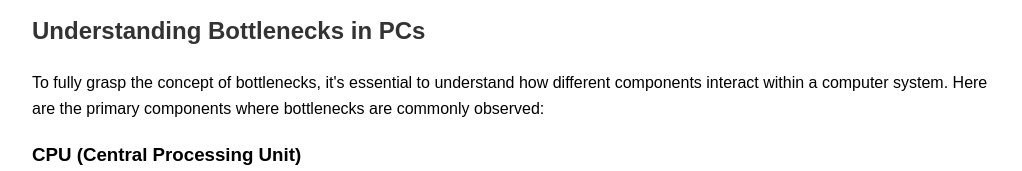
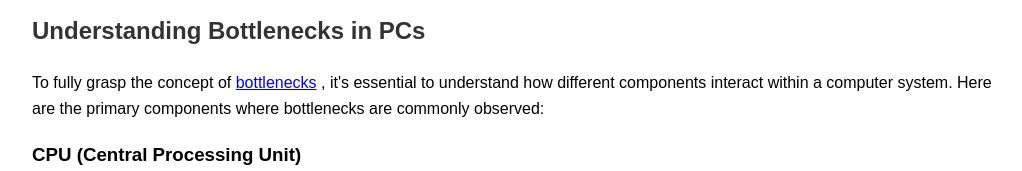
Before and after one commit to hopeduck/Bottleneck-Calculator, a plain HTML site: page index.html in a window 1280 px wide. Shown: the part 374-545 px from the top of the page, without its empty margins (128-1150 px from the left). Drawn offline with Linux system fonts and the light colour scheme.

Commit message:
Update index.html

```diff
--- a/index.html
+++ b/index.html
@@ -77,7 +77,7 @@
             <p>A bottleneck in a computer system occurs when the capacity of one component restricts the overall performance of the entire system. Just like the narrow neck of a bottle limits the flow of liquid, a bottleneck in a PC limits data flow, causing performance issues. Bottlenecks can occur in various components, including the CPU, GPU, RAM, and storage devices.Also <a href="https://www.bottleneck-calculators.com/">Bottleneck calculator</a> use algorithms to compare the performance of different hardware components.</p>
 
             <h2 id="understanding-bottlenecks-in-pcs">Understanding Bottlenecks in PCs</h2>
-            <p>To fully grasp the concept of bottlenecks, it's essential to understand how different components interact within a computer system. Here are the primary components where bottlenecks are commonly observed:</p>
+            <p>To fully grasp the concept of <a href="https://bottleneckcalculator-3849.james0613424.workers.dev/">bottlenecks</a> , it's essential to understand how different components interact within a computer system. Here are the primary components where bottlenecks are commonly observed:</p>
 
             <h3>CPU (Central Processing Unit)</h3>
             <p>The CPU is the brain of your computer, handling most of the computational tasks. If your CPU is not powerful enough to keep up with other components, it can become a bottleneck. This is often seen when pairing a high-end graphics card with an older or less powerful CPU.</p>
```
